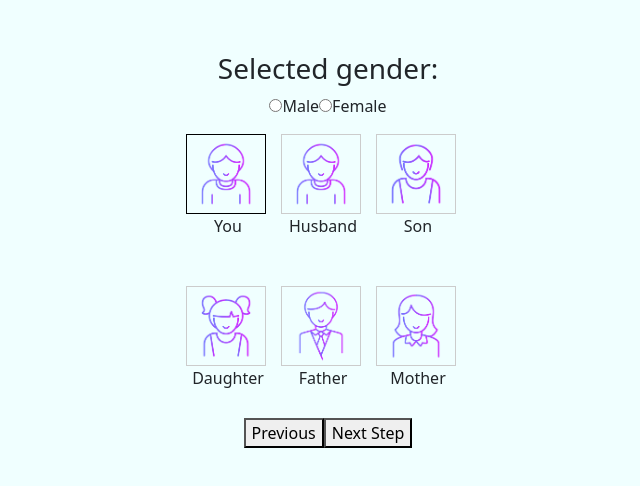
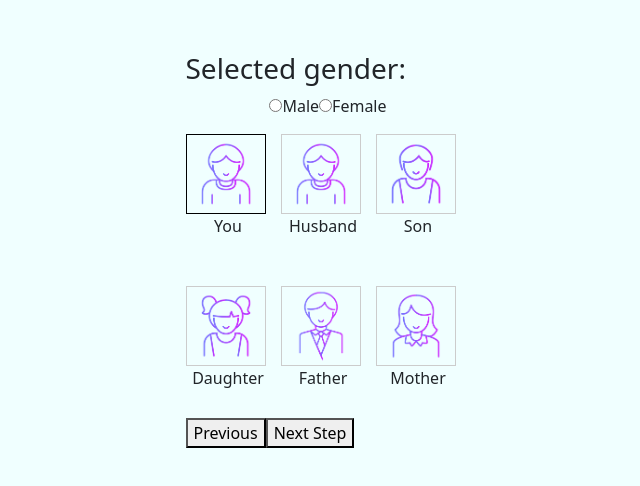
Before and after one commit to policy4us/new, a React (Vite) app: page /display in a window 1280 px wide. Shown: the top 486 px of the page, without its empty margins (312-952 px from the left). Built offline with nearby package versions, Linux system fonts and the light colour scheme.

Commit message:
check age

```diff
--- a/src/Age.jsx
+++ b/src/Age.jsx
@@ -1,6 +1,6 @@
 import { useContext } from "react"
 import { FormContext } from "./FormContext"
-import { Link } from "react-router-dom";
+import { Link, useNavigate } from "react-router-dom";
 
 const Age = () => {
   const{selectedMembers,setSelectedMembers,setFatherAge,setMotherAge,setSpouseAge,setSon1Age,setSon2Age,setSon3Age,setSon4Age,setDaughter1Age,setDaughter2Age,setDaughter3Age,setDaughter4Age,setYouAge}=useContext(FormContext)
@@ -112,10 +112,17 @@ const Age = () => {
     return options;
   };
 
-
+  const navigate = useNavigate()
+  const previous=()=>{
+    navigate(-1)
+  }
+  const handleFormSubmit=(e)=>{
+    e.preventDefault();
+  }
 
   return (
     <div>
+      <form onSubmit={handleFormSubmit}>
         {selectedMembers.map((member,index) =>
         <>
         <table>
@@ -133,9 +140,10 @@ const Age = () => {
         </>
         )}
         <div>
-          <Link to="/display"><button>Previous</button></Link>
-          <Link to="/pincode"><button>Next Step</button></Link>
+            <button onClick={previous}>Previous</button>
+            <Link to="/pincode"><button type ="submit">Next Step</button></Link>
        </div>
+      </form>
     </div>
   )
 }
--- a/src/Display.jsx
+++ b/src/Display.jsx
@@ -6,14 +6,22 @@ import maleicon from './assets/male-icon.png'
 import femaleicon from './assets/female-icon.png'
 import daughtericon from './assets/daughter-icon.png'
 import sonicon from './assets/son-icon.png'
-import { Link } from "react-router-dom";
+import {  useNavigate } from "react-router-dom";
 
 const Display = () => {
   const {gender,sonCount,daughterCount,you,father,mother,son1,daughter1,spouse,handleGenderChange,spouseCheckBoxChange,youCheckBoxChange,sonCheckBoxChange,daughterCheckBoxChange,fatherCheckBoxChange,motherCheckBoxChange,sonCountIncrease,daughterCountDecrease,sonCountDecrease,daughterCountIncrease}=useContext(FormContext);
-
+  const navigate=useNavigate()
+  const handlePrevious=()=>{
+    navigate(-1)
+  }
+  const handleFormSubmit=(e)=>{
+    e.preventDefault()
+   navigate('/age')
+ }
 
   return (
     <div className='wrapper2'>
+      <form onSubmit={handleFormSubmit}>
         <div>
           <h3>Selected gender: {gender}</h3>
           <div className='second-gender'>
@@ -163,9 +171,10 @@ const Display = () => {
      </div>
   </div>
        <div>
-          <Link to="/initial"><button >Previous</button></Link>
-          <Link to="/age"><button >Next Step</button></Link>
+            <button onClick={handlePrevious}>Previous</button>
+            <button type="submit" >Next Step</button>
        </div>
+      </form>
     </div>
   )
 }
--- a/src/Initial.jsx
+++ b/src/Initial.jsx
@@ -1,15 +1,20 @@
-import { Link } from 'react-router-dom';
+import {useNavigate } from 'react-router-dom';
 import maleicon from './assets/male-icon.png';
 import femaleicon from './assets/female-icon.png';
 import { FormContext } from './FormContext';
 import { useContext } from 'react';
 const Initial = () => {
   const {gender,handleGenderChange} = useContext(FormContext);
-
+  const navigate=useNavigate()
+  const handleSubmit=(e)=>{
+    e.preventDefault();
+    navigate('/display');
+  }
 
   return (
 <div className='flx'>
       <h2>Step 1: Select Gender</h2>
+      <form onSubmit={handleSubmit}>
         <div className="first-stage mt-2">
             <div className='first-icons'>
             <div>
@@ -47,8 +52,9 @@ const Initial = () => {
     </label>
   </div>
             </div>
-          <Link to="/display"><button className='btn btn-danger mt-5'>GET STARTED</button></Link>
+            <button className='btn btn-danger mt-5'  type="submit">GET STARTED</button>
         </div>
+      </form>
     </div>
 
   )
```
Lines whose indentation alone changed are shown as unchanged.
